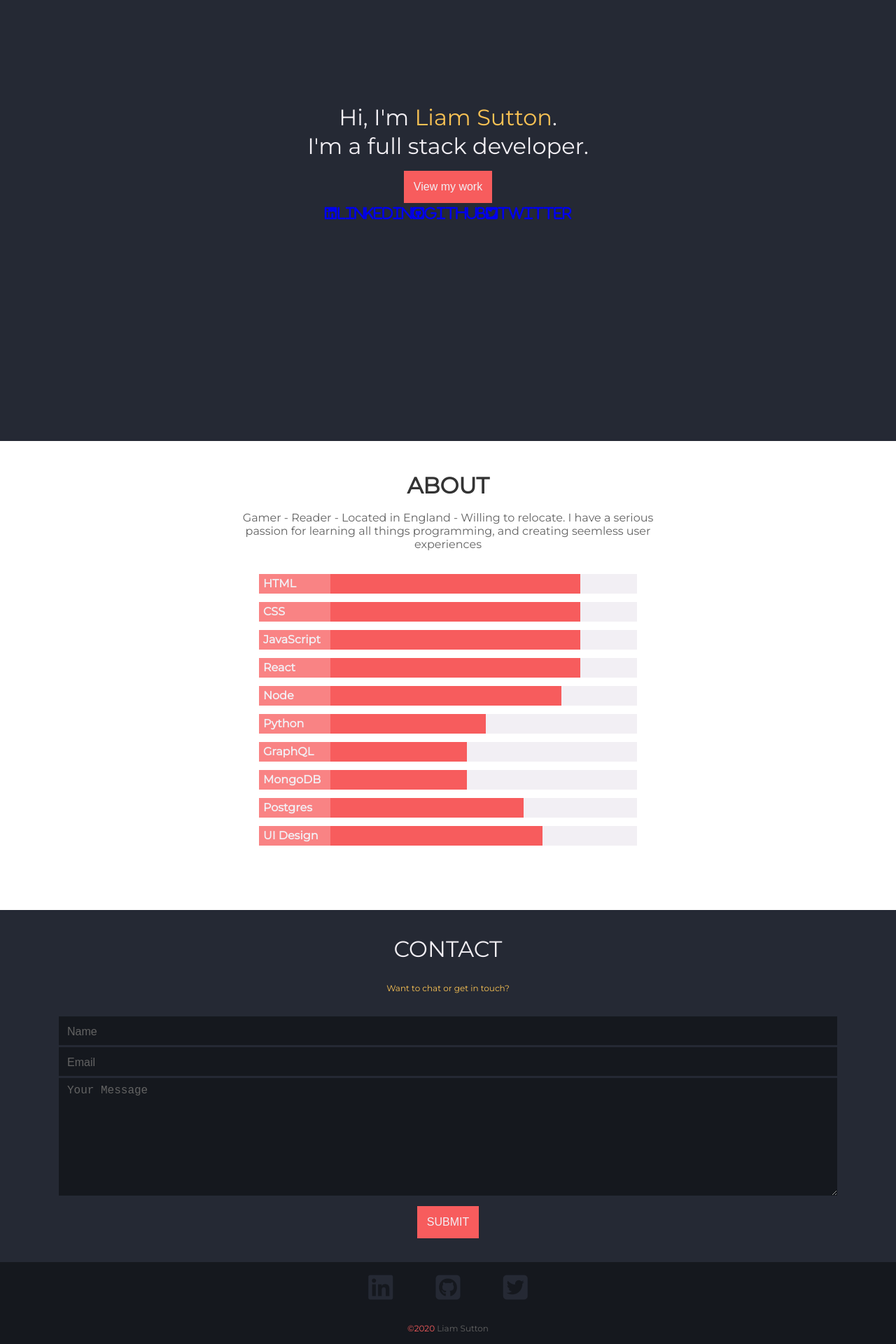
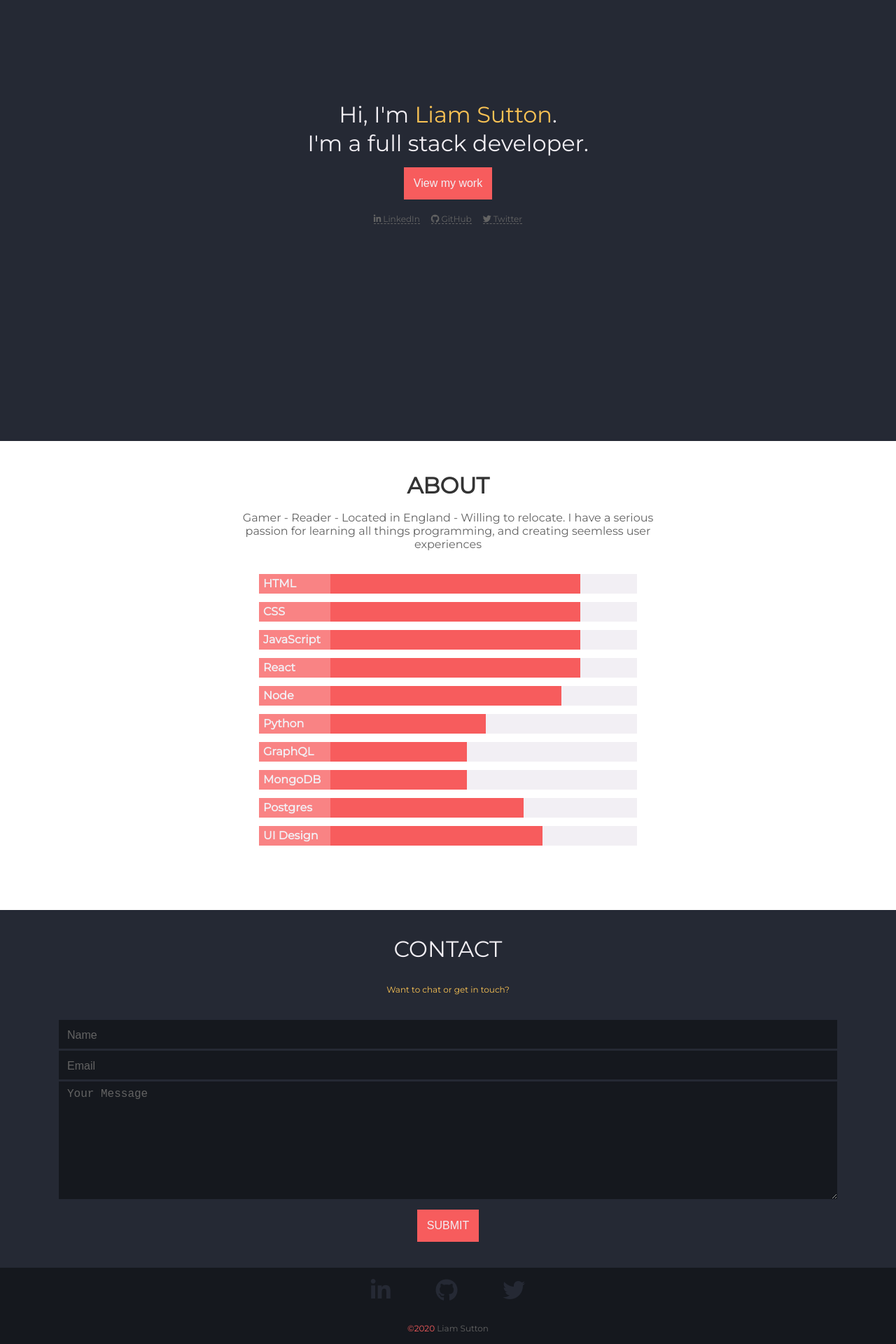
Before and after one commit to curm90/portfolio, a React (Create React App) app: page / in a window 1280 px wide. Shown: the part 170-2090 px from the top of the page at 70% size. Built offline with nearby package versions, Linux system fonts and the light colour scheme; a web font is replaced by a local one.

Commit message:
style header links

```diff
--- a/src/components/Footer.js
+++ b/src/components/Footer.js
@@ -13,21 +13,21 @@ const Footer = () => (
           target='blank'
           className='linkedin link'
         >
-          <i className='fab fa-linkedin'></i>
+          <i class='fab fa-linkedin-in'></i>
         </a>
         <a
           href='https://github.com/curm90'
           target='blank'
           className='github link'
         >
-          <i className='fab fa-github-square'></i>
+          <i class='fab fa-github'></i>
         </a>
         <a
           href='https://twitter.com/curm90'
           target='blank'
           className='twitter link'
         >
-          <i className='fab fa-twitter-square'></i>
+          <i className='fab fa-twitter'></i>
         </a>
       </div>
       <div className='copyright__container'>
--- a/src/components/Header.js
+++ b/src/components/Header.js
@@ -17,29 +17,27 @@ const Header = () => (
         target='blank'
         className='linkedin link'
       >
-        <i className='fab fa-linkedin'>LinkedIn</i>
+        <i class='fab fa-linkedin-in'></i>
+        LinkedIn
       </a>
       <a
         href='https://github.com/curm90'
         target='blank'
         className='github link'
       >
-        <i className='fab fa-github-square'>GitHub</i>
+        <i class='fab fa-github'></i>
+        GitHub
       </a>
       <a
         href='https://twitter.com/curm90'
         target='blank'
         className='twitter link'
       >
-        <i className='fab fa-twitter-square'>Twitter</i>
+        <i className='fab fa-twitter'></i>
+        Twitter
       </a>
     </div>
   </section>
 );
 
-{
-  /* <i className='fab fa-github-square'></i>
-<i className='fab fa-twitter-square'></i> */
-}
-
 export default Header;
--- a/src/styles/components/_footer.scss
+++ b/src/styles/components/_footer.scss
@@ -22,7 +22,7 @@
     .social__links {
       @include flex(row, space-evenly, center);
       width: 35rem;
-      font-size: $xl-size;
+      font-size: $l-size;
       padding: $s-size 0;
     }
 
--- a/src/styles/components/_header.scss
+++ b/src/styles/components/_header.scss
@@ -2,7 +2,6 @@
   height: 100vh;
   @include flex(column, center, center);
   background: #252934;
-}
 
   .intro {
     font-size: $m-size;
@@ -21,6 +20,27 @@
     width: 100%;
   }
 
+  .links__container {
+    @include flex(row, space-evenly, center);
+    margin: $s-size 0 0 0;
+    font-size: $xs-size;
+
+    .link {
+      color: $off-text;
+      border-bottom: 1px dashed $off-text;
+      text-decoration: none;
+    }
+
+    .github {
+      margin: 0 $s-size;
+    }
+
+    i {
+      margin: 0 0.3rem 0 0;
+    }
+  }
+}
+
 @media (min-width: $tablet) {
   .name {
     color: #f9c254;
```
Lines whose indentation alone changed are shown as unchanged.
